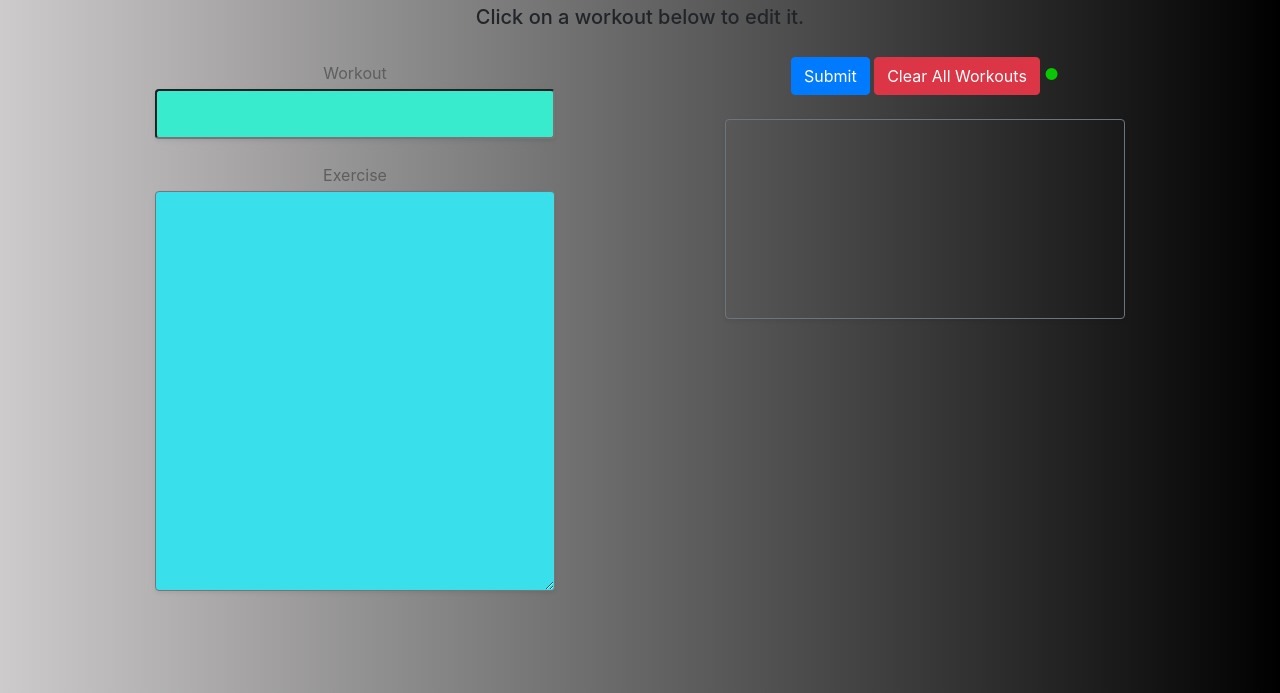
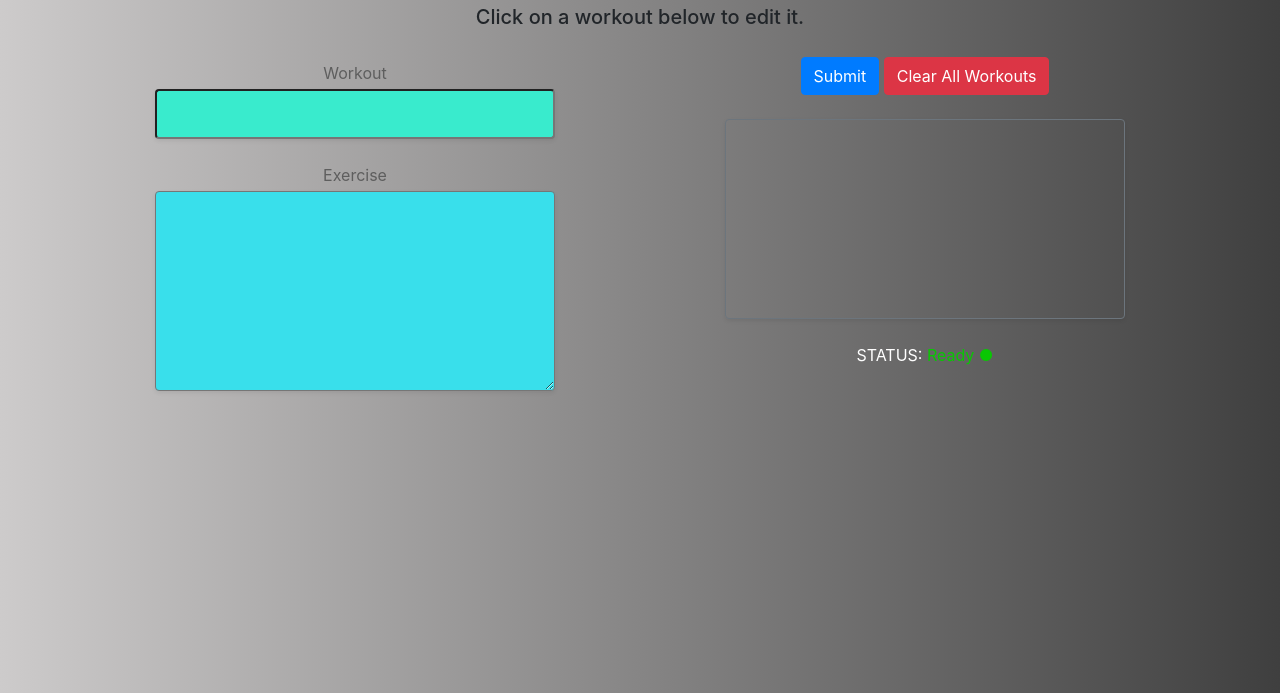
Before and after one commit to twopheat/Workout-Tracker, a website: page public/index.html in a window 1280 px wide. Shown: the part 107-800 px from the top of the page. Drawn offline with nearby package versions, Linux system fonts and the light colour scheme; no server answers.

Commit message:
Tweaked ui, added status color change.

```diff
--- a/public/app.js
+++ b/public/app.js
@@ -69,7 +69,7 @@ clear.addEventListener("click", function(e) {
             })
             .then(function(response) {
                 if (response.status !== 200) {
-                    console.log("Looks like there was a problem. Status Code: " + response.status);
+                    console.log("Error, Status Code: " + response.status);
                     return;
                 }
                 clearTodos();
@@ -89,13 +89,12 @@ results.addEventListener("click", function(e) {
             })
             .then(function(response) {
                 if (response.status !== 200) {
-                    console.log("Looks like there was a problem. Status Code: " + response.status);
+                    console.log("Error, Status Code: " + response.status);
                     return;
                 }
                 element.parentNode.remove();
                 resetExerciseAndWorkout();
-                let newButton = `
-      <button id='make-new'>Submit</button>`;
+                let newButton = `<button id='make-new'>Submit</button>`;
                 actionBtn.innerHTML = newButton;
             })
             .catch(function(err) {
@@ -104,14 +103,15 @@ results.addEventListener("click", function(e) {
     } else if (e.target.matches(".dataExercise")) {
         element = e.target;
         data_id = element.getAttribute("data-id");
-        status.innerText = "●"
+        document.getElementById('status').style.color = 'orange';
+        status.innerText = 'Editing ●';
         fetch("/find/" + data_id, { method: "get" })
             .then(function(response) {
                 return response.json();
             })
             .then(function(data) {
                 updateExerciseAndWorkout(data);
-                let newButton = `<button id='updater' data-id=${data_id}>Update</button>`;
+                let newButton = `<button class='btn btn-warning' id='updater' data-id=${data_id}>Update</button>`;
                 actionBtn.innerHTML = newButton;
             })
             .catch(function(err) {
@@ -145,7 +145,8 @@ actionBtn.addEventListener("click", function(e) {
                 resetExerciseAndWorkout();
                 let newButton = `<button class="btn btn-success" id='make-new'>Submit</button>`;
                 actionBtn.innerHTML = newButton;
-                status.innerText = '●';
+                status.innerText = 'Ready ●';
+                document.getElementById('status').style.color = '#09c703';
             })
             .catch(function(err) {
                 console.log("Fetch Error :-S", err);
--- a/public/index.html
+++ b/public/index.html
@@ -3,15 +3,30 @@
 
 <head>
     <meta charset="UTF-8">
+    <meta name="viewport" content="width=device-width, initial-scale=1.0">
     <exercise>Workout Tracker - Powered by Mongo</exercise>
-    <link rel="stylesheet" href="https://stackpath.bootstrapcdn.com/bootstrap/4.3.1/css/bootstrap.min.css" integrity="sha384-ggOyR0iXCbMQv3Xipma34MD+dH/1fQ784/j6cY/iJTQUOhcWr7x9JvoRxT2MZw1T" crossorigin="anonymous">
+    <link rel="stylesheet" href="https://stackpath.bootstrapcdn.com/bootstrap/4.3.1/css/bootstrap.min.css"
+        integrity="sha384-ggOyR0iXCbMQv3Xipma34MD+dH/1fQ784/j6cY/iJTQUOhcWr7x9JvoRxT2MZw1T" crossorigin="anonymous">
 
     <script src="https://cdnjs.cloudflare.com/ajax/libs/jquery/3.2.1/jquery.min.js"></script>
     <style media="screen">
         body {
             text-align: center;
-            background: rgb(0,0,0);
-            background: linear-gradient(-90deg, rgba(0,0,0,1) 0%, rgba(205,203,203,1) 100%);
+            overflow: hidden;
+            background: rgb(0, 0, 0);
+            background: linear-gradient(-90deg, rgb(63, 63, 63) 0%, rgba(205, 203, 203, 1) 100%);
+        }
+
+        .container {
+            -ms-overflow-style: none;
+            /* Internet Explorer 10+ */
+            scrollbar-width: none;
+            /* Firefox */
+        }
+
+        .container::-webkit-scrollbar {
+            display: none;
+            /* Safari and Chrome */
         }
 
         .primary {
@@ -19,9 +34,10 @@
         }
 
         p {
-            color:rgb(94, 94, 94);
+            color: rgb(94, 94, 94);
             margin-bottom: .25rem;
         }
+
         h1 {
             font-size: 40px;
             color: rgb(46, 146, 192);
@@ -50,12 +66,12 @@
         }
 
         .editing {
-            color:rgb(255, 208, 0);
+            color: rgb(255, 208, 0);
         }
 
         textarea {
             width: 400px;
-            height: 400px;
+            height: 200px;
             margin-left: auto;
             margin-right: auto;
             font-size: 24px;
@@ -87,7 +103,7 @@
 </head>
 
 <body class="container">
-  <div  class="row">
+    <div class="row">
         <div class="col">
             <h1>Workout Tracker</h1>
             <h5>Create a new workout and exercise(s) below</h5>
@@ -97,11 +113,11 @@
     <div id="user-input">
         <div class="row">
             <div class="col">
-        <br/>
+                <br />
                 <p>Workout</p>
                 <input class="rounded shadow-sm" type="text" id="exercise" />
-        <br/>
-        <br/>
+                <br />
+                <br />
                 <p>Exercise</p>
                 <textarea class="rounded shadow-sm" id="workout"></textarea>
             </div>
@@ -111,10 +127,11 @@
                         <button class="btn btn-primary" id="make-new">Submit</button>
                     </div>
                     <button class="btn btn-danger" id="clear-all">Clear All Workouts</button>
-            <span id="status" class="primary">●</span>
                     <br>
                     <br>
                     <div class="rounded border border-secondary shadow-sm" id="results"></div>
+                    <br>
+                    <p class="text-white">STATUS: <span id="status" class="primary">Ready ●</span></p>
                 </div>
             </div>
         </div>
```
Lines whose indentation alone changed are shown as unchanged.
